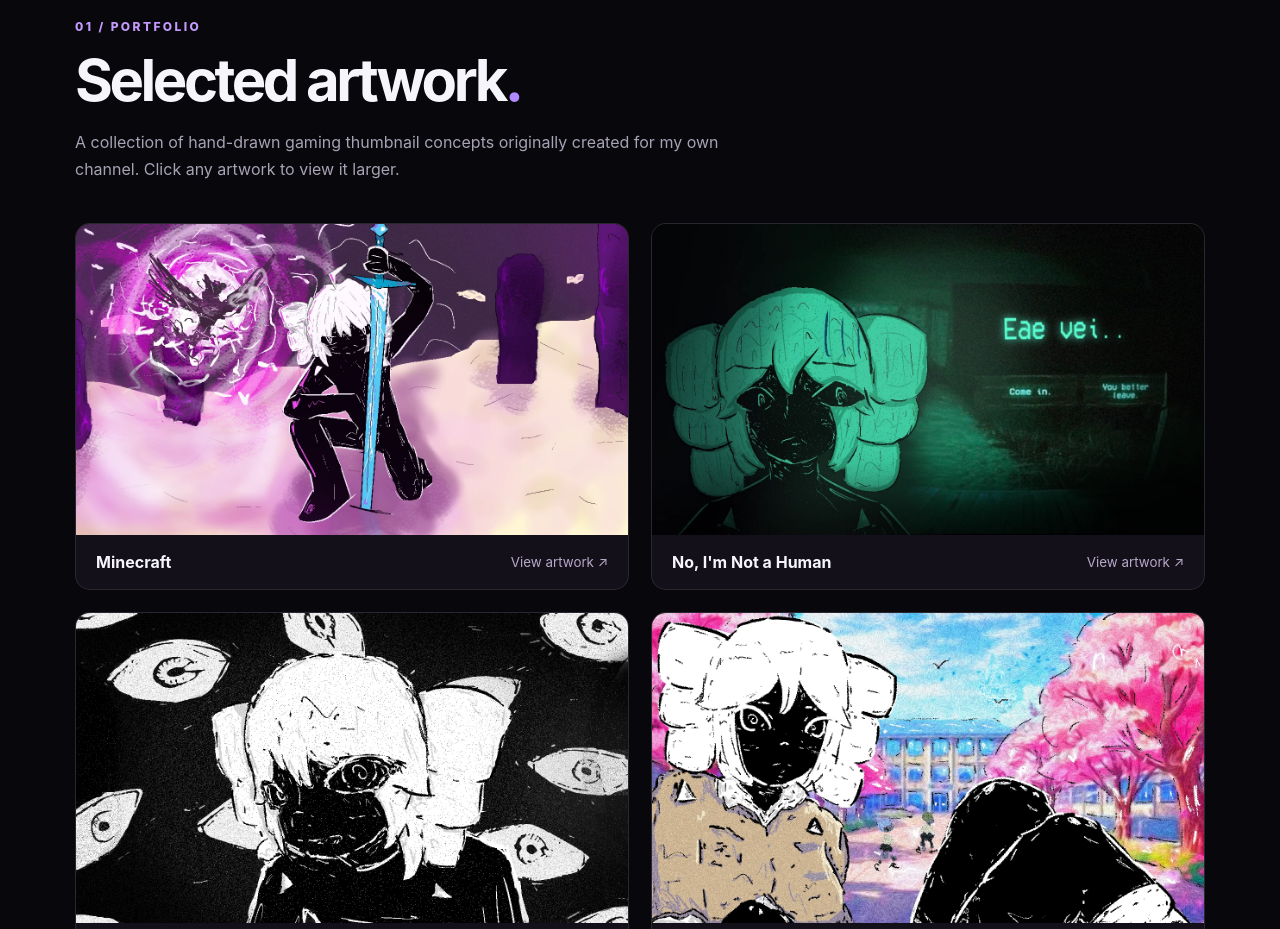
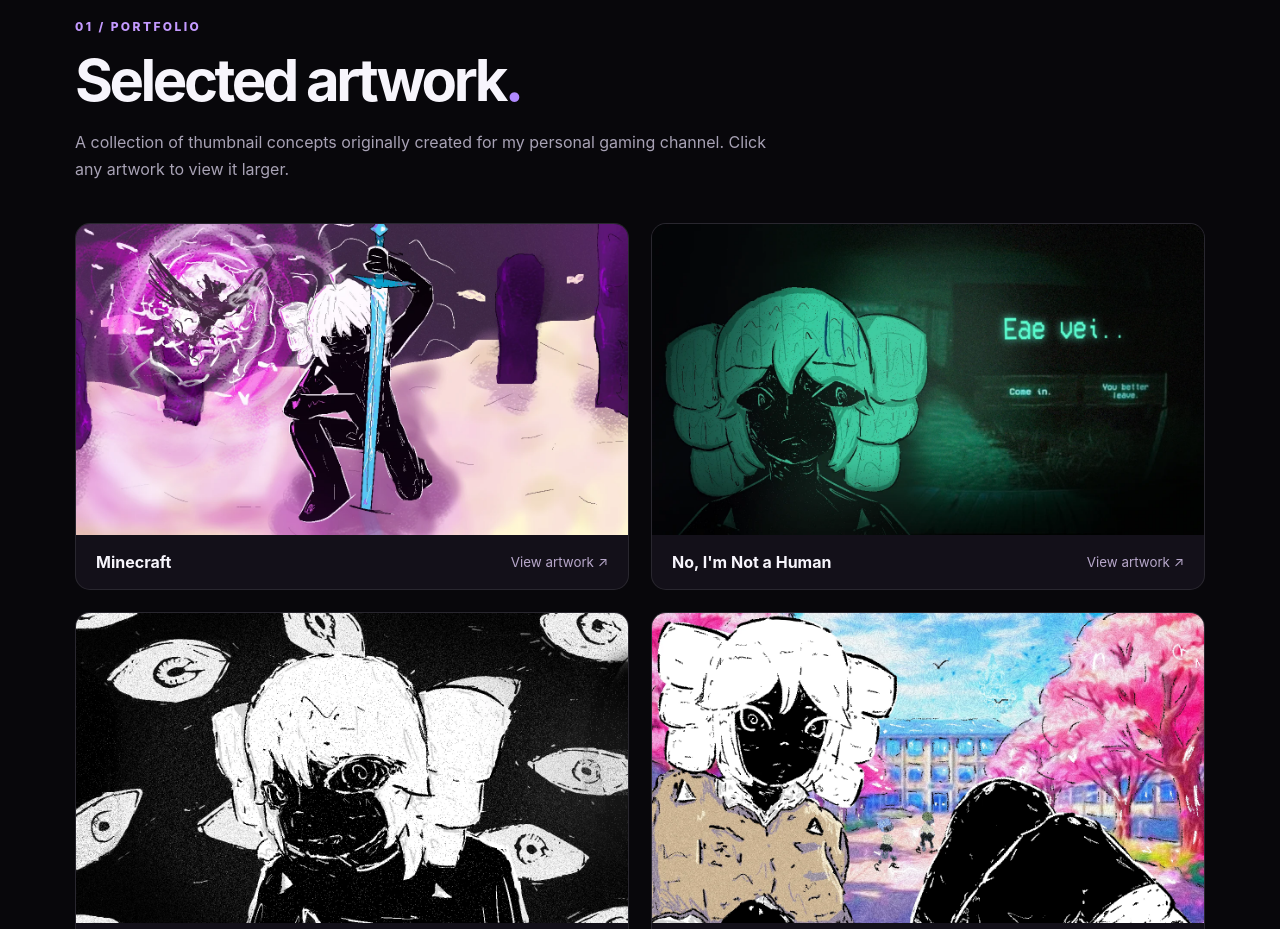
Before and after one commit to munoSaihallo/muno-portfolio, a plain HTML site: page index.html in a window 1280 px wide. Shown: the part 1400-2329 px from the top of the page. Drawn offline with Linux system fonts and the light colour scheme.

Commit message:
Update portfolio gallery description

```diff
--- a/index.html
+++ b/index.html
@@ -5,7 +5,7 @@
 </style></head><body>
 <header><a class="logo" href="#">m<span>.</span></a><nav><a href="#work">Work</a><a href="#services">What I do</a><a href="#about">About</a><a class="navbtn" href="https://x.com/munoSaihallo" target="_blank" rel="noopener noreferrer">Let's talk ↗</a></nav></header>
 <main class="container"><section class="hero reveal"><div class="pill">✦ MUNO'S PORTFOLIO</div><h1>Thumbnails with<br><span class="gradient">a personality.</span></h1><p>I draw some stuff and make thumbnails. I create custom gaming illustrations with expressive characters, atmospheric details, and a style of their own.</p><div class="actions"><a class="btn" href="#work">Explore my work ↓</a><a class="secondary" href="https://x.com/munoSaihallo" target="_blank" rel="noopener noreferrer">Commissions ↗</a></div><div class="feature"><img src="work-1.webp" alt="Featured purple fantasy gaming illustration"><div class="feature-label">✦ Original illustrated thumbnail</div></div></section>
-<section class="section" id="work"><div class="kicker">01 / Portfolio</div><h2>Selected artwork<span style="color:#b18aff">.</span></h2><p class="lead">A collection of hand-drawn gaming thumbnail concepts originally created for my own channel. Click any artwork to view it larger.</p><div class="grid" id="gallery"></div></section>
+<section class="section" id="work"><div class="kicker">01 / Portfolio</div><h2>Selected artwork<span style="color:#b18aff">.</span></h2><p class="lead">A collection of thumbnail concepts originally created for my personal gaming channel. Click any artwork to view it larger.</p><div class="grid" id="gallery"></div></section>
 <section class="section" id="services"><div class="kicker">02 / What I create</div><h2>More than just<br>an image.</h2><div class="services"><div class="service"><span class="number">01</span><b>Illustrated thumbnails</b><p>Custom hand-drawn thumbnails for gaming videos, built around your idea and the game's atmosphere.</p></div><div class="service"><span class="number">02</span><b>Character artwork</b><p>Expressive, stylized characters with distinctive poses, expressions and visual storytelling.</p></div><div class="service"><span class="number">03</span><b>Creative compositions</b><p>Lighting, color and effects combined to give every illustration its own identity.</p></div></div></section>
 <section class="section" id="about"><div class="kicker">03 / Behind the art</div><h2>Yo, I'm muno!</h2><p class="lead">I'm a digital artist who loves video games and bringing ideas to life through drawing.</p><p class="lead">I create illustrated gaming thumbnails that capture the unique vibe of each game.</p><p class="lead">Most of the artwork you see here started as personal projects for my own gaming YouTube channel.</p></section>
 <section class="contact"><div class="kicker">Commissions open</div><h2>Let's make something<br><span class="gradient">worth clicking.</span></h2><p>Have a gaming video in mind? Tell me about your idea and let's create a thumbnail that fits your content.</p><a class="btn" href="https://x.com/munoSaihallo" target="_blank" rel="noopener noreferrer">Contact me on X ↗</a></section></main>
```
